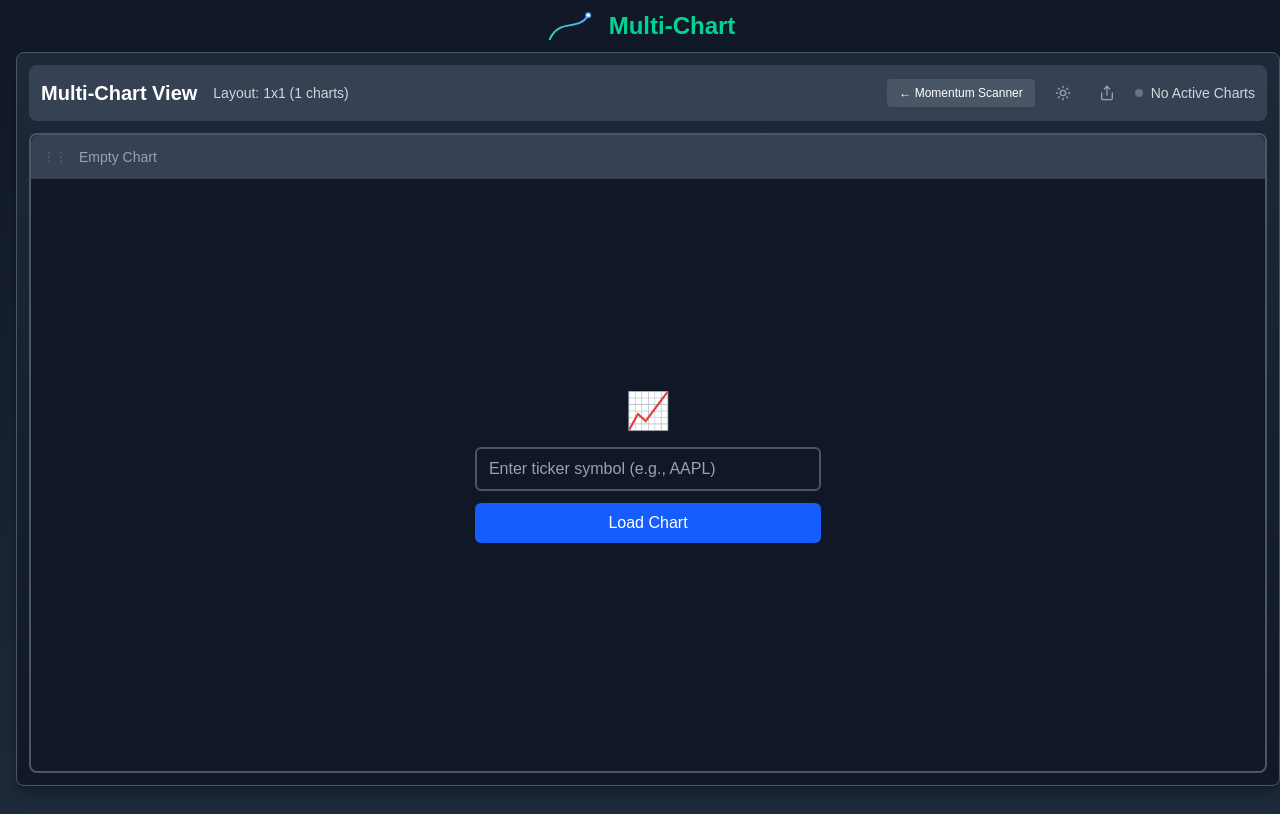
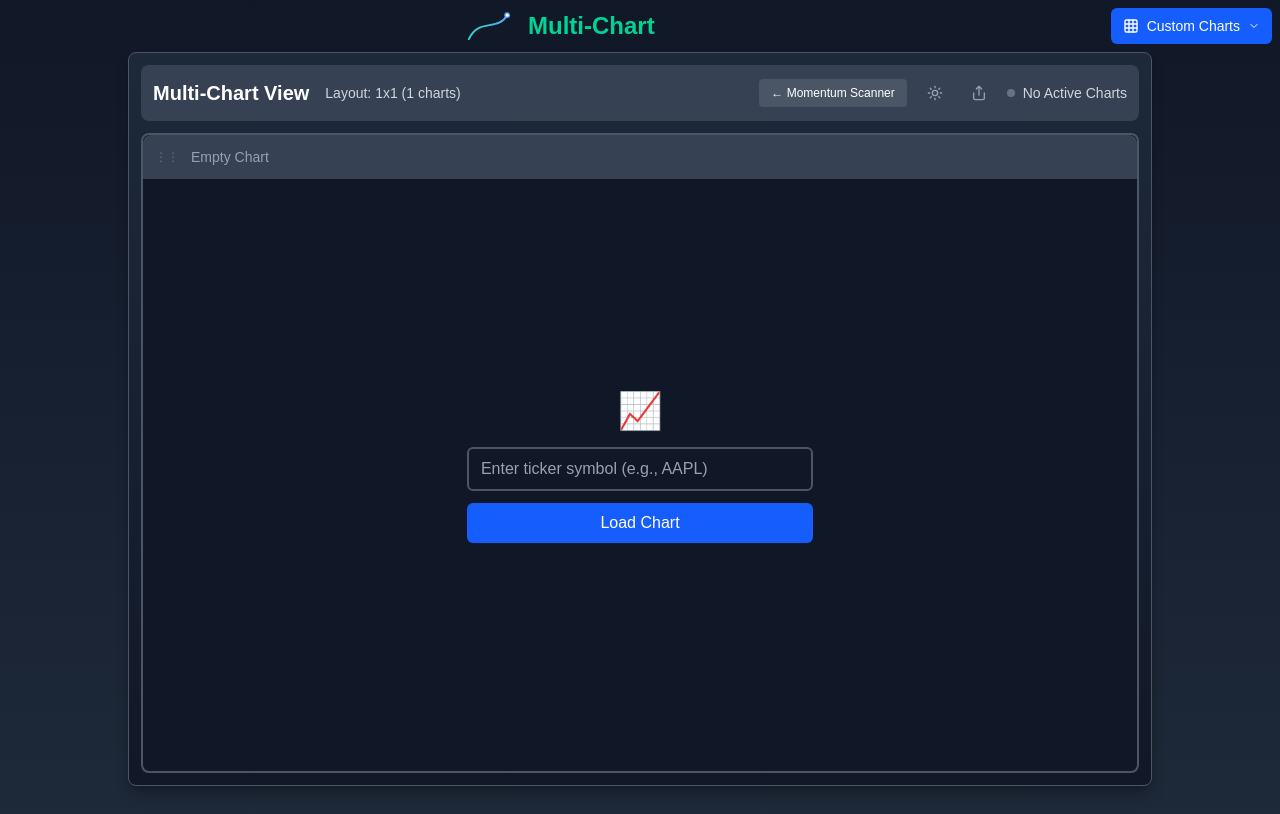
Before and after one commit to tekuro-io/fjord, a Next.js app: page /multichart in a window 1280 px wide. Built offline with nearby package versions, Linux system fonts and the light colour scheme.

Commit message:
New feature: Multichart

```diff
--- a/app/components/MultiChartContainer.tsx
+++ b/app/components/MultiChartContainer.tsx
@@ -24,8 +24,12 @@ const LAYOUT_CONFIGS: Record<string, LayoutConfig> = {
   '1x1': { cols: 1, rows: 1 },
   '1x2': { cols: 1, rows: 2 },
   '1x3': { cols: 1, rows: 3 },
-  '1x4': { cols: 1, rows: 4 },
+  '2x1': { cols: 2, rows: 1 },
   '2x2': { cols: 2, rows: 2 },
+  '2x3': { cols: 2, rows: 3 },
+  '3x1': { cols: 3, rows: 1 },
+  '3x2': { cols: 3, rows: 2 },
+  '3x3': { cols: 3, rows: 3 },
 };
 
 export default function MultiChartContainer() {
@@ -523,7 +527,7 @@ export default function MultiChartContainer() {
                               'repeat(3, minmax(0, 1fr))';
 
   return (
-    <div className={`${colors.containerGradient} rounded-lg ${colors.shadowLg} mx-1 sm:mx-2 w-full max-w-none relative border ${colors.border} p-2 sm:p-3`}>
+    <div className={`${colors.containerGradient} rounded-lg ${colors.shadowLg} mx-auto max-w-screen-lg relative border ${colors.border} p-2 sm:p-3`}>
       {/* Header */}
       <div className={`${colors.tableHeaderGradient} rounded-lg p-3 mb-3 flex justify-between items-center relative`}>
         <div className="flex items-center gap-4">
--- /dev/null
+++ b/app/components/stock-table/components/CustomChartsDropdown.tsx
@@ -0,0 +1,109 @@
+'use client';
+
+import React, { useState, useRef, useEffect } from 'react';
+import { useRouter } from 'next/navigation';
+import { Grid3x3, ChevronDown } from 'lucide-react';
+import { useTheme } from '../../ThemeContext';
+
+interface CustomChartsDropdownProps {
+  className?: string;
+}
+
+const CustomChartsDropdown: React.FC<CustomChartsDropdownProps> = ({ className = '' }) => {
+  const { colors } = useTheme();
+  const router = useRouter();
+  const [isOpen, setIsOpen] = useState(false);
+  const [hoveredCell, setHoveredCell] = useState<{cols: number, rows: number} | null>(null);
+  const dropdownRef = useRef<HTMLDivElement>(null);
+
+  // Close dropdown when clicking outside
+  useEffect(() => {
+    const handleClickOutside = (event: MouseEvent) => {
+      if (dropdownRef.current && !dropdownRef.current.contains(event.target as Node)) {
+        setIsOpen(false);
+        setHoveredCell(null);
+      }
+    };
+
+    document.addEventListener('mousedown', handleClickOutside);
+    return () => document.removeEventListener('mousedown', handleClickOutside);
+  }, []);
+
+  const handleCellClick = (cols: number, rows: number) => {
+    const layoutParam = `${cols}x${rows}`;
+    router.push(`/multichart?s=${layoutParam}`);
+    setIsOpen(false);
+    setHoveredCell(null);
+  };
+
+  const handleCellHover = (cols: number, rows: number) => {
+    setHoveredCell({ cols, rows });
+  };
+
+  const renderGridSelector = () => {
+    const maxCols = 3;
+    const maxRows = 3;
+    const cells = [];
+
+    for (let row = 1; row <= maxRows; row++) {
+      for (let col = 1; col <= maxCols; col++) {
+        const isSelected = hoveredCell && col <= hoveredCell.cols && row <= hoveredCell.rows;
+        cells.push(
+          <div
+            key={`${col}-${row}`}
+            className={`w-6 h-6 border-2 cursor-pointer transition-all duration-150 ${
+              isSelected
+                ? `${colors.accent.replace('text-', 'bg-')} border-blue-500`
+                : `${colors.inputBackground} border-gray-400 hover:border-blue-400`
+            }`}
+            onMouseEnter={() => handleCellHover(col, row)}
+            onClick={() => handleCellClick(col, row)}
+            title={`${col}x${row} layout`}
+          />
+        );
+      }
+    }
+
+    return (
+      <div className="grid grid-cols-3 gap-1 p-3">
+        {cells}
+      </div>
+    );
+  };
+
+  const getLayoutText = () => {
+    if (!hoveredCell) return 'Select layout';
+    return `${hoveredCell.cols}x${hoveredCell.rows}`;
+  };
+
+  return (
+    <div className={`relative ${className}`} ref={dropdownRef}>
+      <button
+        onClick={() => setIsOpen(!isOpen)}
+        className={`flex items-center gap-2 px-3 py-2 ${colors.buttonPrimary} text-white rounded-md transition-colors duration-200 focus:outline-none focus:ring-2 focus:ring-blue-500 text-sm font-medium hover:opacity-90`}
+        title="Create custom multi-chart layout"
+        aria-label="Create custom multi-chart layout"
+      >
+        <Grid3x3 className="w-4 h-4" />
+        <span>Custom Charts</span>
+        <ChevronDown className={`w-3 h-3 transition-transform duration-200 ${isOpen ? 'rotate-180' : ''}`} />
+      </button>
+
+      {isOpen && (
+        <div className={`absolute top-full left-0 mt-1 ${colors.containerGradient} rounded-lg border ${colors.border} shadow-lg z-50`}>
+          <div className="p-2">
+            <div className={`text-xs ${colors.textSecondary} mb-2 text-center`}>
+              {getLayoutText()}
+            </div>
+            {renderGridSelector()}
+            <div className={`text-xs ${colors.textMuted} text-center mt-2 px-2`}>
+              Click to create blank multi-chart
+            </div>
+          </div>
+        </div>
+      )}
+    </div>
+  );
+};
+
+export default CustomChartsDropdown;
--- a/app/components/stock-table/components/TableControls.tsx
+++ b/app/components/stock-table/components/TableControls.tsx
@@ -1,7 +1,10 @@
+'use client';
+
 import React from 'react';
 import { Search, SlidersHorizontal, Bell, BellRing, Lock, Unlock, Sun, Moon, Grid2x2 } from 'lucide-react';
 import { useRouter } from 'next/navigation';
 import MarketStatus from './MarketStatus';
+import CustomChartsDropdown from './CustomChartsDropdown';
 import { useTheme } from '../../ThemeContext';
 
 interface TableControlsProps {
@@ -117,6 +120,9 @@ const TableControls: React.FC<TableControlsProps> = ({
         >
           <Grid2x2 className="w-4 h-4" />
         </button>
+
+        {/* Custom Charts Dropdown */}
+        <CustomChartsDropdown className="ml-3" />
       </div>
 
       {/* Right side: Status information */}
--- a/app/components/stock-table/components/index.ts
+++ b/app/components/stock-table/components/index.ts
@@ -3,3 +3,4 @@ export { default as TableControls } from './TableControls';
 export { default as OptionsDrawer } from './OptionsDrawer';
 export { default as MarketStatus } from './MarketStatus';
 export { default as StockTableStyles } from './StockTableStyles';
+export { default as CustomChartsDropdown } from './CustomChartsDropdown';
--- a/app/multichart/page.tsx
+++ b/app/multichart/page.tsx
@@ -6,6 +6,7 @@ import { ThemeProvider } from '../components/ThemeContext';
 import { ThemeWrapper } from '../components/ThemeWrapper';
 import ClientPageWrapper from '../components/ClientPageWrapper';
 import MultiChartContainer from '../components/MultiChartContainer';
+import { CustomChartsDropdown } from '../components/stock-table/components';
 
 export default async function MultiChartPage() {
     return (
@@ -13,7 +14,8 @@ export default async function MultiChartPage() {
             <ThemeWrapper>
                 <ClientPageWrapper>
                     <div className="text-center mb-2">
-                        <div className="flex justify-center items-center gap-4">
+                        <div className="flex justify-between items-center">
+                            <div className="flex items-center gap-4 flex-1 justify-center">
                                 <Image
                                     src="/stock.svg"
                                     width={48}
@@ -22,6 +24,10 @@ export default async function MultiChartPage() {
                                     className='inline-block'
                                 />
                                 <h1 className="text-2xl font-bold text-emerald-400">Multi-Chart</h1>
+                            </div>
+                            <div className="flex items-center gap-3">
+                                <CustomChartsDropdown />
+                            </div>
                         </div>
                     </div>
 
```
Lines whose indentation alone changed are shown as unchanged.
